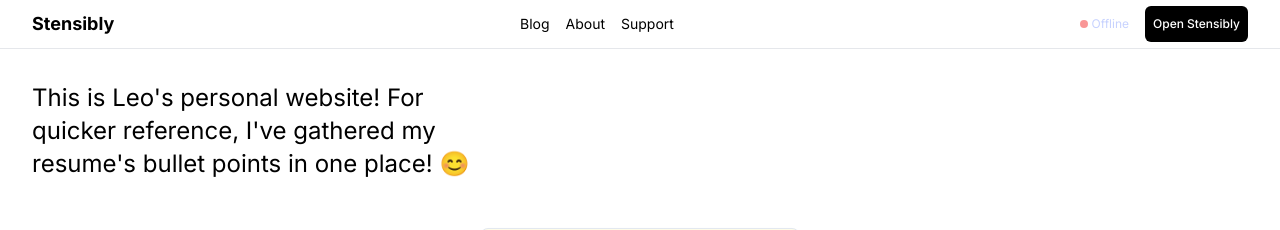
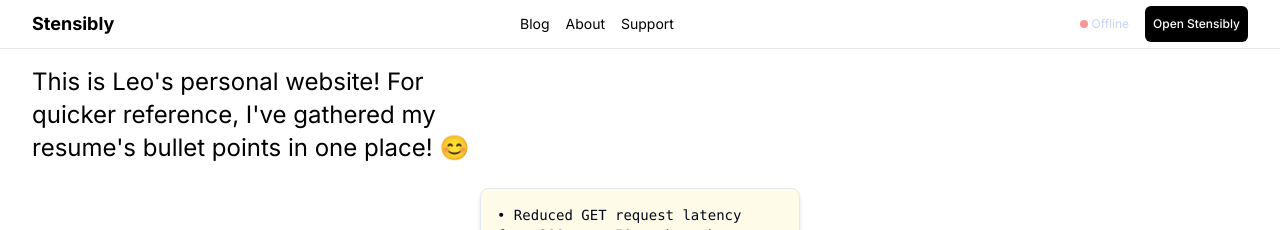
Before and after one commit to teamleaderleo/scrapbook, a Next.js app: page / in a window 1280 px wide. Shown: the top 230 px of the page. Built offline with nearby package versions, Linux system fonts and the light colour scheme; no server answers; a web font is replaced by a local one.

Commit message:
compact landing page (make it lean more upwards) and remove grey from footer

```diff
--- a/app/page.tsx
+++ b/app/page.tsx
@@ -29,17 +29,20 @@ export default function Page() {
           </div>
         </div>
       </nav>
-      <div className="w-full px-8 mt-8">
+
+      <div className="w-full px-8 mt-4">
         <div className="max-w-md">
           <h1 className="text-2xl font-normal text-black leading-snug">
             This is Leo&apos;s personal website! For quicker reference, I&apos;ve gathered my resume&apos;s bullet points in one place! 😊
           </h1>
         </div>
       </div>
-      <div className="flex-grow flex flex-col items-start max-w-7xl mx-auto px-4 sm:px-6 lg:px-8 py-12">
+
+      <div className="flex-grow flex flex-col items-start max-w-7xl mx-auto px-4 sm:px-6 lg:px-8 py-6">
         <ScrapbookEntry text='• Reduced GET request latency from 300ms to 50ms through optimized queries and TanStack Query caching.'/>
       </div>
-      <footer className="bg-gray-100 py-3">
+
+      <footer className="py-3">
         <div className="max-w-7xl mx-auto px-4 sm:px-6 lg:px-8 text-center text-xs text-gray-600">
           © 2025 Stensibly. All rights reserved.
         </div>
```
